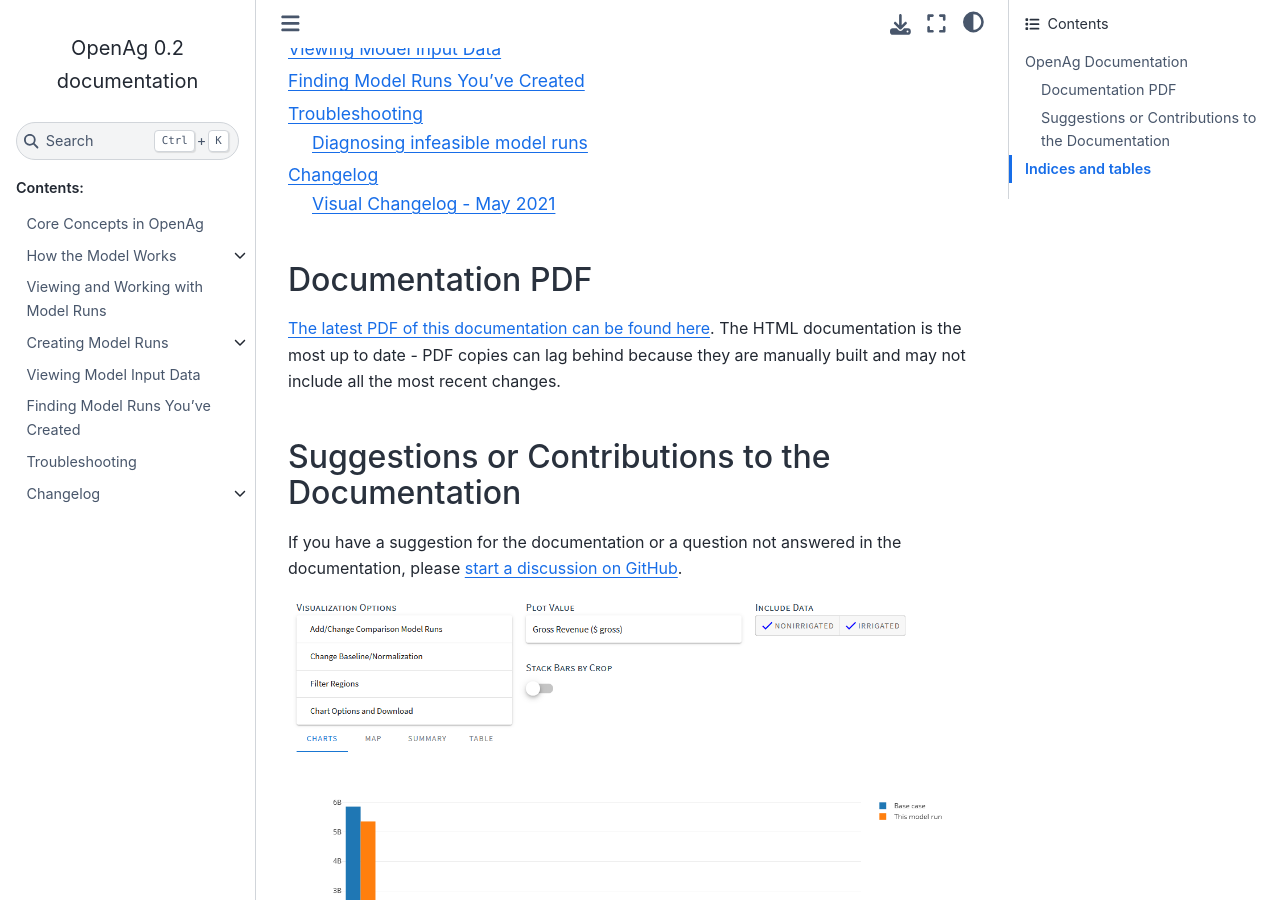
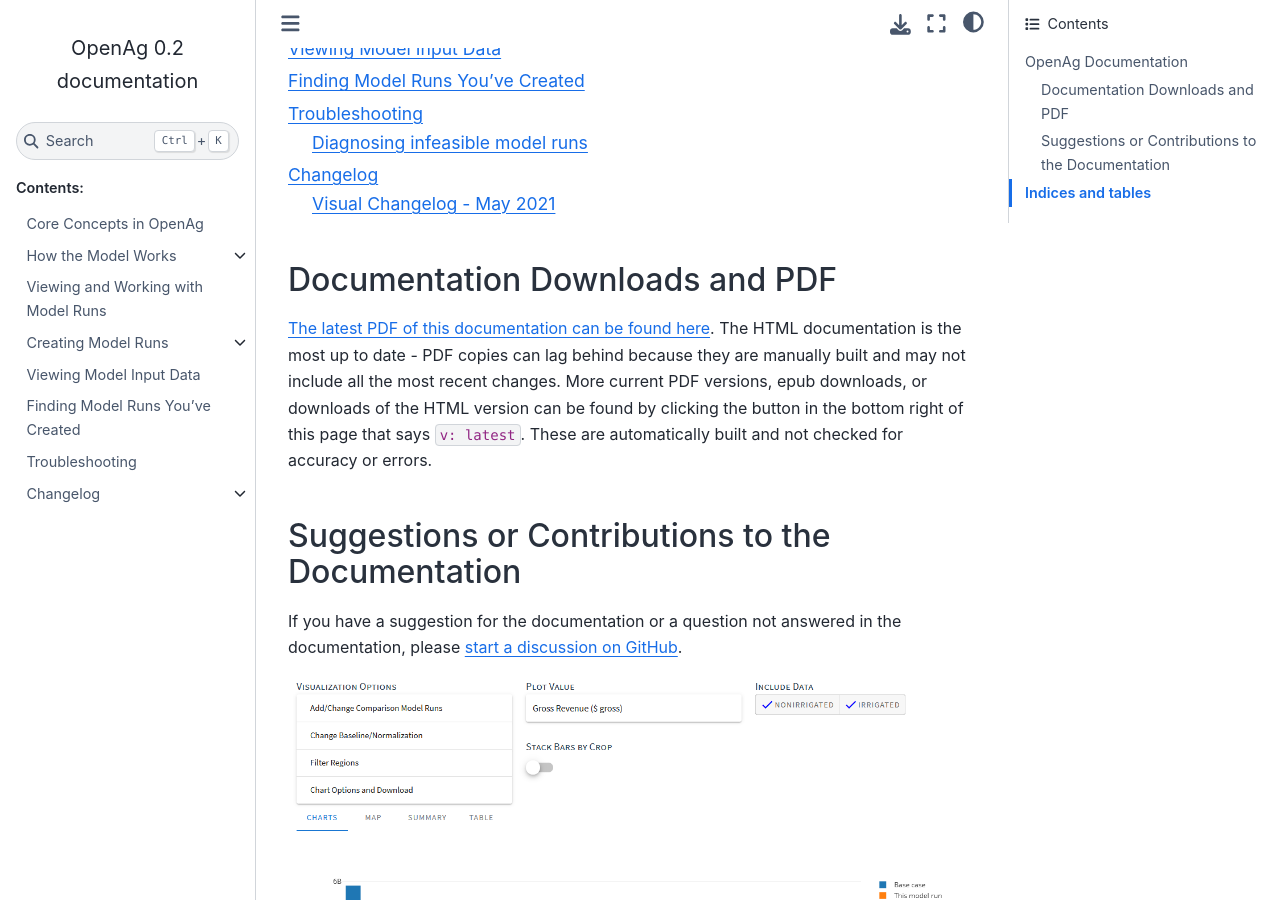
Before and after one commit to Water-Systems-Management-UCM/OpenAg_Docs, a Sphinx documentation site: the page built from source/index.rst, in a window 1280 px wide and 900 px high, scrolled down 807 px. Built offline with Sphinx 7.4.7 and the Sphinx Book theme 1.1.4, drawn with Linux system fonts in a browser that asks for light colours.

Commit message:
Additional download note.

```diff
--- a/source/index.rst
+++ b/source/index.rst
@@ -16,12 +16,14 @@
    Troubleshooting/troubleshooting.rst
    Changelog/changelog.rst
 
-Documentation PDF
------------------------
+Documentation Downloads and PDF
+----------------------------------
 
 `The latest PDF of this documentation can be found here <https://github.com/ucm-openag/OpenAg_Docs/raw/release/openag_docs.pdf>`_.
 The HTML documentation is the most up to date - PDF copies can lag behind because they are manually built and may not include
-all the most recent changes.
+all the most recent changes. More current PDF versions, epub downloads, or downloads of the HTML version can be found by
+clicking the button in the bottom right of this page that says :code:`v: latest`. These are automatically built and not
+checked for accuracy or errors.
 
 Suggestions or Contributions to the Documentation
 ------------------------------------------------------
```
